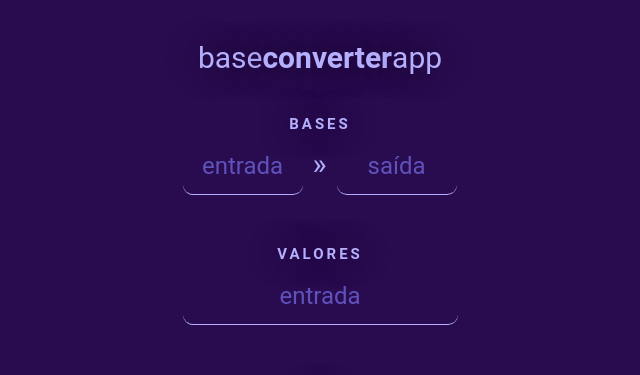
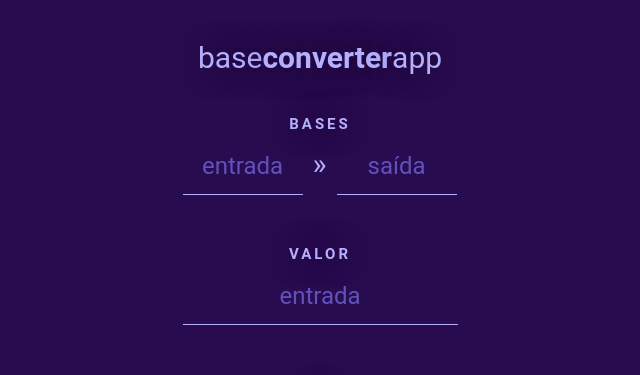
Before and after one commit to EdeiltonSO/BaseConverterApp, a React (Create React App) app: page / in a window 1280 px wide. Shown: the top 375 px of the page, without its empty margins (320-960 px from the left). Built offline with nearby package versions, Linux system fonts and the light colour scheme.

Commit message:
style changes

```diff
--- a/src/App.css
+++ b/src/App.css
@@ -48,7 +48,6 @@ input.base {
   font-size: 24px;
   text-align: center;
   color: #fff;
-  border-radius: 10px;
 }
 
 input.valueIn {
@@ -66,7 +65,6 @@ input.valueIn {
   font-size: 24px;
   text-align: center;
   color: #fff;
-  border-radius: 10px;
 }
 
 h1.valueOut {
--- a/src/App.js
+++ b/src/App.js
@@ -51,7 +51,7 @@ export default class App extends Component {
             onChange={e => this.setState({ baseOut: e.target.value })}
           />
           <br />
-          <p className="subtitle">VALORES</p>
+          <p className="subtitle">VALOR</p>
           <input
             className="valueIn"
             type="text"
```
